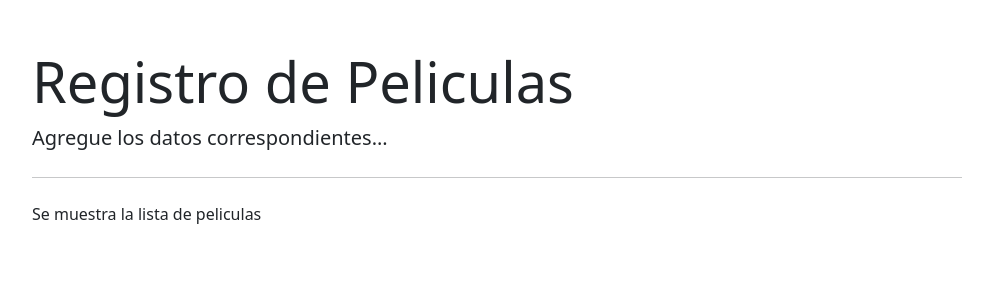
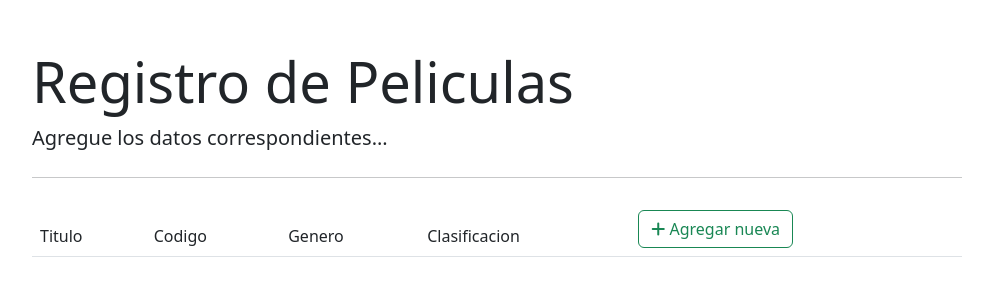
Before and after one commit to SamuelSolis11/ProgMultiparadigma, a Django app: page /pelicula/lista/ in a window 1280 px wide. Shown: the top 300 px of the page, without its empty margins (143-1136 px from the left). Run offline with Django 4.2, Linux system fonts and the light colour scheme; data that the repository does not hold is empty.

Commit message:
Crud funcional

```diff
--- a/Unidad2/Practica2/mainapp/pelicula/forms.py
+++ b/Unidad2/Practica2/mainapp/pelicula/forms.py
@@ -1,4 +1,3 @@
-from cProfile import label
 from django import forms
 from .models import Pelicula
 
@@ -13,3 +12,7 @@ class PeliculaForm(forms.ModelForm):
             'genero': 'Genero',
             'clasificacion': 'Clasificacion'
         }
+
+    def __init__(self, *args, **kwargs):
+        super(PeliculaForm, self).__init__(*args, **kwargs)
+        self.fields['clasificacion'].empty_label = "-- Seleccionar --"
--- a/Unidad2/Practica2/mainapp/pelicula/models.py
+++ b/Unidad2/Practica2/mainapp/pelicula/models.py
@@ -1,4 +1,4 @@
-from unittest.util import _MAX_LENGTH
+
 from django.db import models
 
 # Create your models here.
@@ -6,6 +6,9 @@ from django.db import models
 class Clasificacion(models.Model):
     titulo_cla = models.CharField(max_length=3)
 
+    def __str__(self):
+        return self.titulo_cla
+
 
 class Pelicula(models.Model):
     titulo = models.CharField(max_length=100)
--- a/Unidad2/Practica2/mainapp/pelicula/templates/pelicula/base.html
+++ b/Unidad2/Practica2/mainapp/pelicula/templates/pelicula/base.html
@@ -27,5 +27,7 @@
 
     <!-- JavaScript Bundle with Popper -->
     <script src="https://cdn.jsdelivr.net/npm/bootstrap@5.2.2/dist/js/bootstrap.bundle.min.js" integrity="sha384-OERcA2EqjJCMA+/3y+gxIOqMEjwtxJY7qPCqsdltbNJuaOe923+mo//f6V8Qbsw3" crossorigin="anonymous"></script>
+    <script src="https://cdn.jsdelivr.net/npm/@popperjs/core@2.11.6/dist/umd/popper.min.js" integrity="sha384-oBqDVmMz9ATKxIep9tiCxS/Z9fNfEXiDAYTujMAeBAsjFuCZSmKbSSUnQlmh/jp3" crossorigin="anonymous"></script>
+    <script src="https://cdn.jsdelivr.net/npm/bootstrap@5.2.2/dist/js/bootstrap.min.js" integrity="sha384-IDwe1+LCz02ROU9k972gdyvl+AESN10+x7tBKgc9I5HFtuNz0wWnPclzo6p9vxnk" crossorigin="anonymous"></script>
 </body>
 </html>
--- a/Unidad2/Practica2/mainapp/pelicula/templates/pelicula/pelicula_list.html
+++ b/Unidad2/Practica2/mainapp/pelicula/templates/pelicula/pelicula_list.html
@@ -1,5 +1,41 @@
-{% extends "pelicula/base.html" %}
+{% extends "pelicula/base.html" %} <wbr />
 
 {% block content %}
-<p>Se muestra la lista de peliculas</p>
+    <table class="table table-borderless">
+        <thead class="border-bottom font-weight-bold">
+            <tr>
+                <td>Titulo</td>
+                <td>Codigo</td>
+                <td>Genero</td>
+                <td>Clasificacion</td>
+                <td>
+                    <a href="{% url 'pelicula_insert' %}" class="btn btn-outline-success">
+                        <i class="fas fa-plus"></i> Agregar nueva
+                    </a>
+                </td>
+            </tr>
+        </thead>
+        <tbody>
+            {% for pelicula in pelicula_list %}
+                <tr>
+                    <td>{{pelicula.titulo}}</td>
+                    <td>{{pelicula.codigo}}</td>
+                    <td>{{pelicula.genero}}</td>
+                    <td>{{pelicula.clasificacion}}</td>
+                    <td>
+                        <a href="{% url 'pelicula_update' pelicula.id %}" class="btn text-secondary px-0">
+                            <i class="far fa-edit fa-lg"></i>
+                        </a>
+                        <form action="{% url 'pelicula_delete' pelicula.id %}" method="post" class="d-inline">
+                            {% csrf_token %}
+                            <button type="submit" class="btn">
+                                <i class="far fa-trash-alt fa-lg text-danger float-right"></i>
+                            </button>
+                        </form>
+                    </td>
+                </tr>
+            {% endfor %}
+        </tbody>
+    </table>
+
 {% endblock content %}
--- a/Unidad2/Practica2/mainapp/pelicula/urls.py
+++ b/Unidad2/Practica2/mainapp/pelicula/urls.py
@@ -2,6 +2,8 @@ from django.urls import path, include
 from . import views
 
 urlpatterns = [
-    path('', views.pelicula_form),
-    path('lista/', views.pelicula_list)
+    path('', views.pelicula_form, name='pelicula_insert'),
+    path('<int:id>', views.pelicula_form, name='pelicula_update'),
+    path('delete/<int:id>',views.pelicula_delete, name='pelicula_delete'),
+    path('lista/', views.pelicula_list, name='pelicula_list')
 ]
--- a/Unidad2/Practica2/mainapp/pelicula/views.py
+++ b/Unidad2/Practica2/mainapp/pelicula/views.py
@@ -1,13 +1,32 @@
-from django.shortcuts import render
+from django.shortcuts import redirect, render
 from .forms import PeliculaForm
+from .models import Pelicula
 
 # Create your views here.
 def pelicula_list(request):
-    return render(request, "pelicula/pelicula_list.html")
+    context = {'pelicula_list': Pelicula.objects.all()}
+    return render(request, "pelicula/pelicula_list.html", context)
 
-def pelicula_form(request):
-    form = PeliculaForm()
-    return render(request, "pelicula/pelicula_form.html",{'form':form})
+def pelicula_form(request, id=0):
+    if request.method == "GET":
+        if id == 0:
+            form = PeliculaForm()
+        else:
+            pelicula = Pelicula.objects.get(pk=id)
+            form = PeliculaForm(instance=pelicula)
 
-def pelicula_delete(request):
-    return
+        return render(request, "pelicula/pelicula_form.html",{'form':form})
+    else:
+        if id == 0:
+            form = PeliculaForm(request.POST)
+        else:
+            pelicula = Pelicula.objects.get(pk=id)
+            form = PeliculaForm(request.POST, instance=pelicula)
+        if form.is_valid():
+            form.save()
+        return redirect('/pelicula/lista')
+
+def pelicula_delete(request, id):
+    pelicula = Pelicula.objects.get(pk=id)
+    pelicula.delete()
+    return redirect('/pelicula/lista')
```
Also changed, not shown: Unidad2/Practica2/mainapp/pelicula/templates/pelicula/pelicula_form.html (+11 -0 lines).
